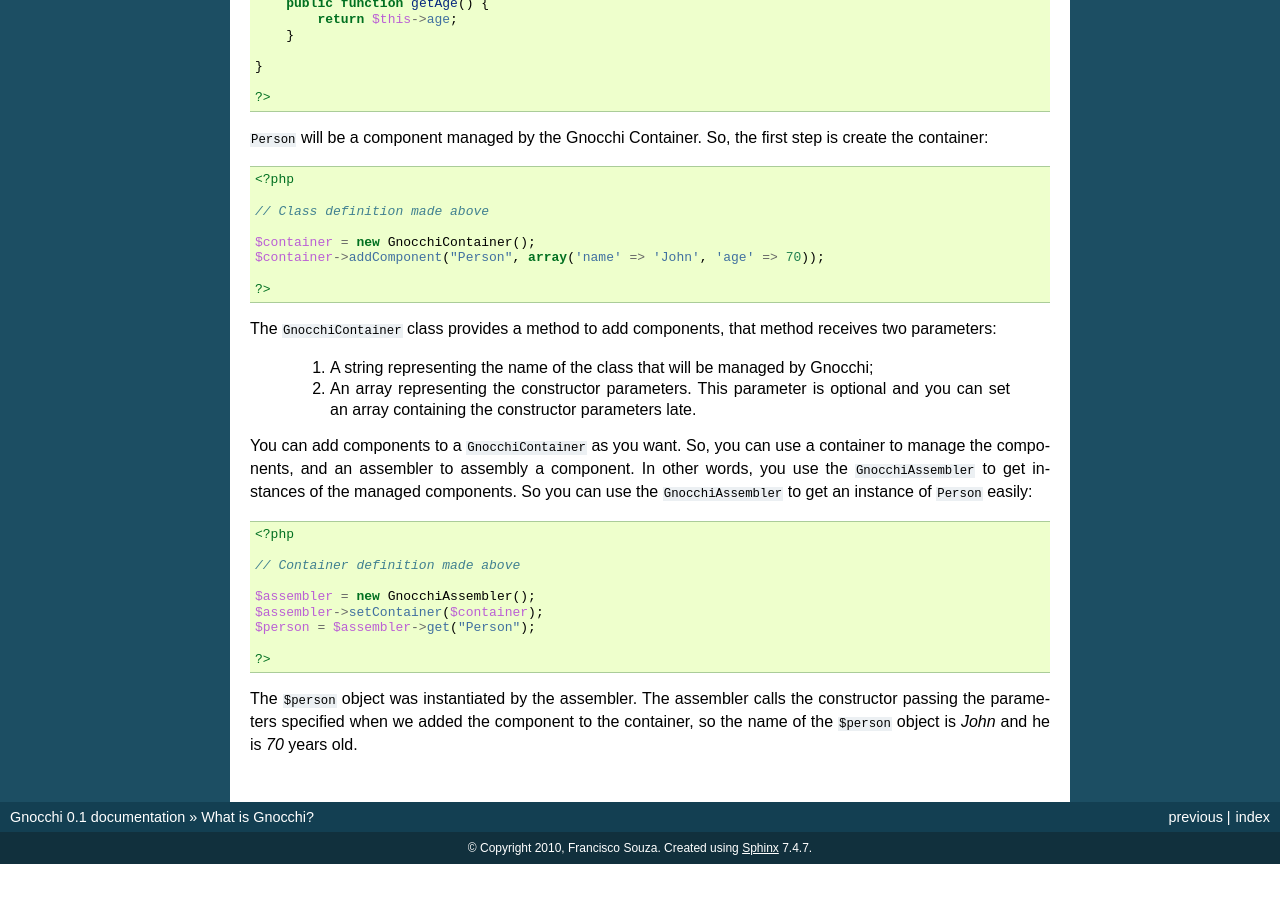
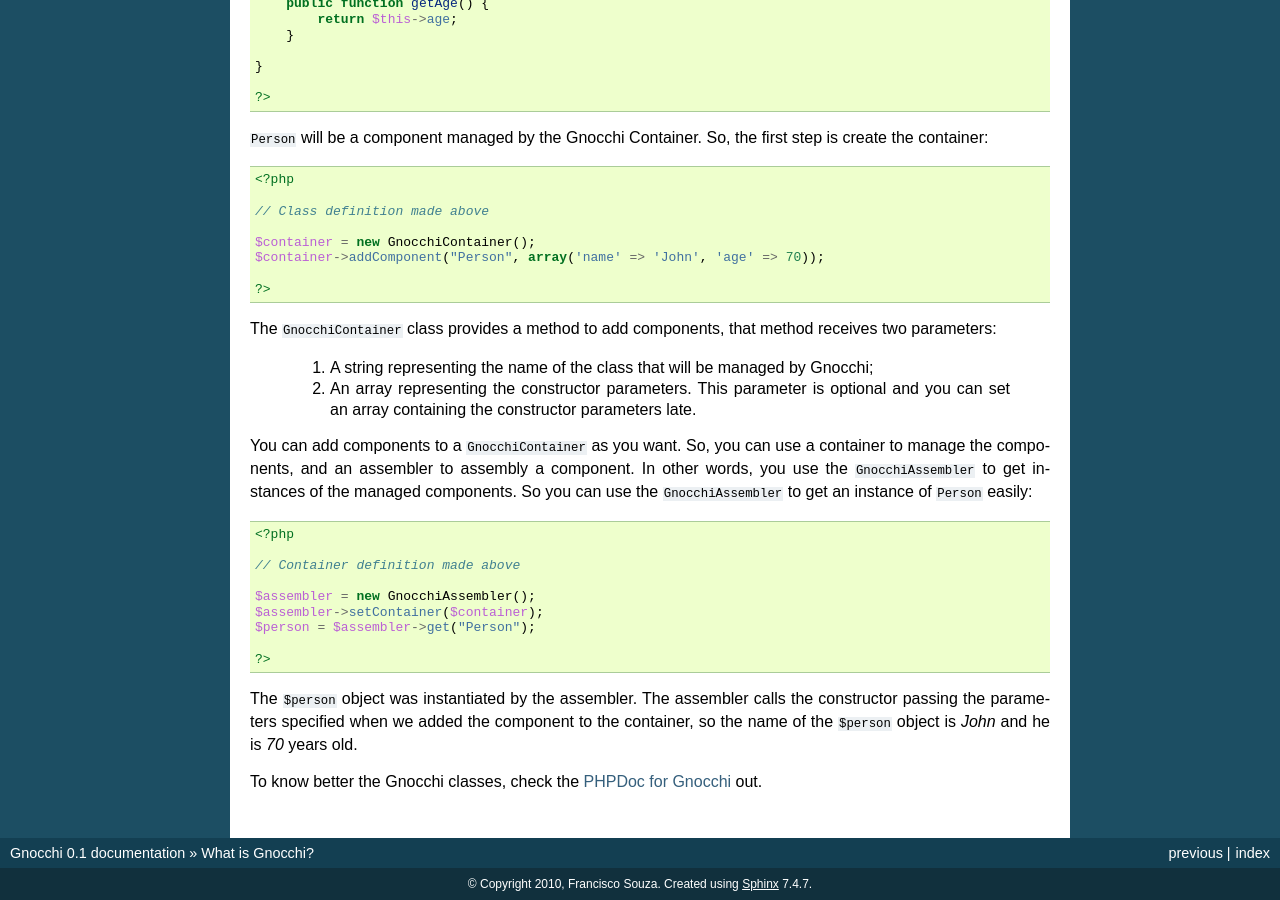
Before and after one commit to fsouza/gnocchi, a Sphinx documentation site: the page built from docs/gnocchi/what.rst, in a window 1280 px wide and 900 px high, scrolled down 602 px. Built offline with Sphinx 7.4.7, drawn with Linux system fonts in a browser that asks for light colours; before the commit the page ends 1466 px from its top, so only the background shows below that.

Commit message:
Link to PHPDoc on sphinx docs

```diff
--- a/docs/gnocchi/what.rst
+++ b/docs/gnocchi/what.rst
@@ -76,3 +76,5 @@ You can add components to a ``GnocchiContainer`` as you want. So, you can use a
     ?>
 
 The ``$person`` object was instantiated by the assembler. The assembler calls the constructor passing the parameters specified when we added the component to the container, so the name of the ``$person`` object is *John* and he is *70* years old.
+
+To know better the Gnocchi classes, check the `PHPDoc for Gnocchi <http://doc.souza.cc/gnocchi/phpdoc>`_ out.
```
